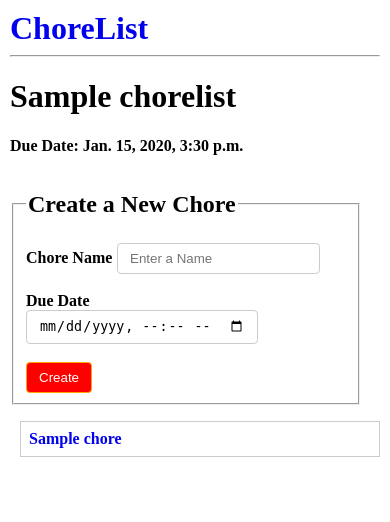
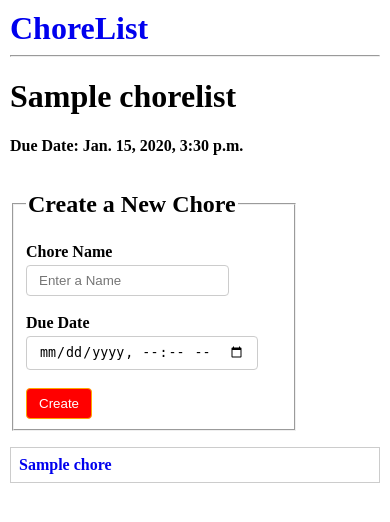
Before and after one commit to deepakmk1993/chorelist, a Django app: page /chores/1/ in a window 390 px wide. Shown: the top 522 px of the page. Run offline with Django 3.2, Linux system fonts and the light colour scheme; tables that the repository leaves empty hold one stand-in row (values such as "Sample post").

Commit message:
updated views & urls and added templates

```diff
--- a/chores/templates/base.html
+++ b/chores/templates/base.html
@@ -2,7 +2,7 @@
 <html>
 <head>
   <meta http-equiv="refresh" content="10000" />
-  <meta name="viewport" content="width=500, initial-scale=1">
+  <meta name="viewport" content="width=device-width, initial-scale=1">
   <title>{% block title %}My Chore List App{% endblock %}</title>
   <style type="text/css">
     body{
@@ -12,7 +12,7 @@
       font-family: 'Segoe UI Light';
     }
     ul{
-      padding-left: 10px;
+      padding-left: 0px;
     }
     ul li {
       margin-bottom: 4px;
@@ -57,8 +57,18 @@
       background: red;
       border: 1px solid orange;
     }
-    fieldset{
-      width: 20em;
+    form{
+      width: 24em;
+    }
+
+    @media only screen and (max-width: 415px) {
+      form{
+        width: 18em;
+      }
+      label{
+        display: block;
+        margin-bottom: 4px;
+      }
     }
   </style>
 </head>
```
